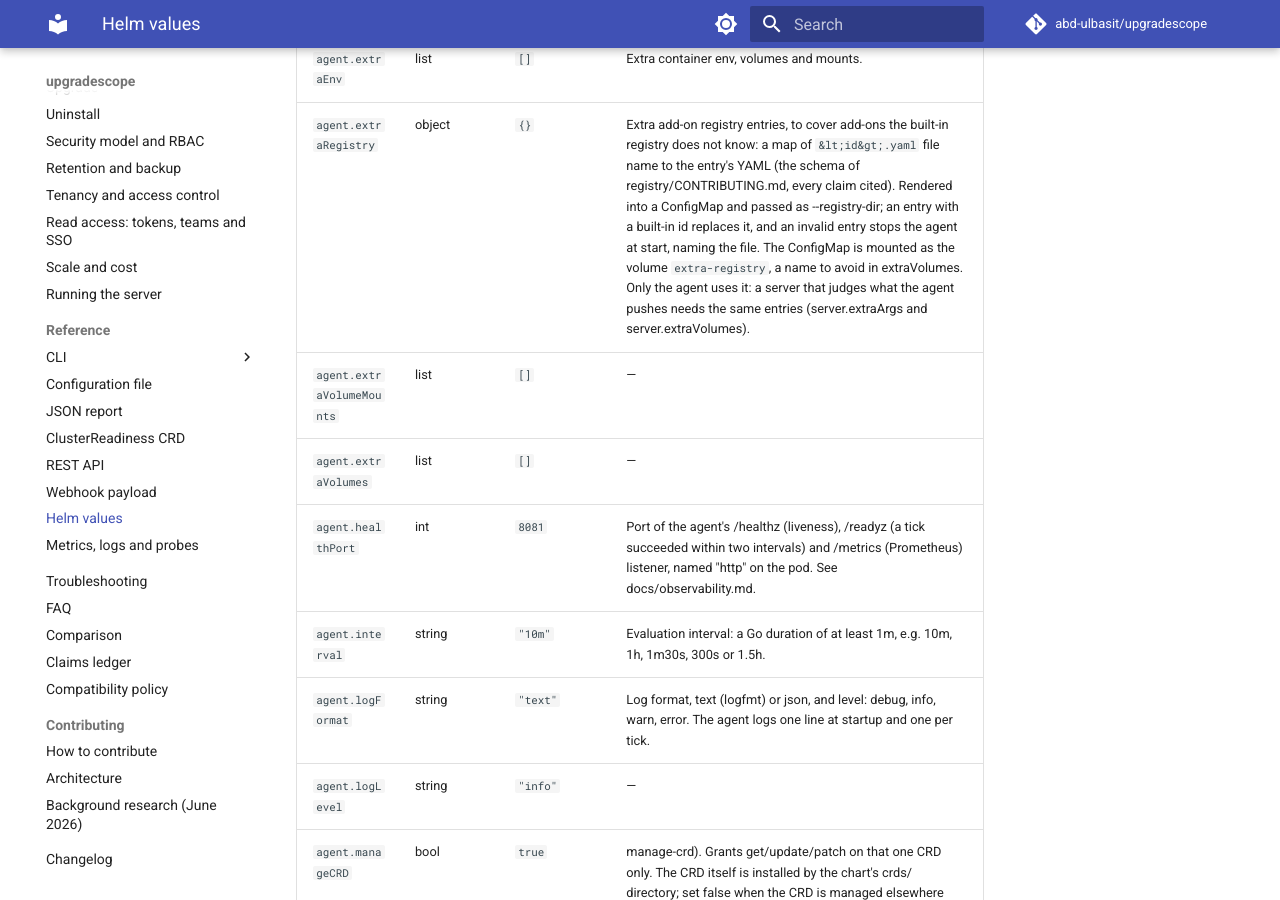
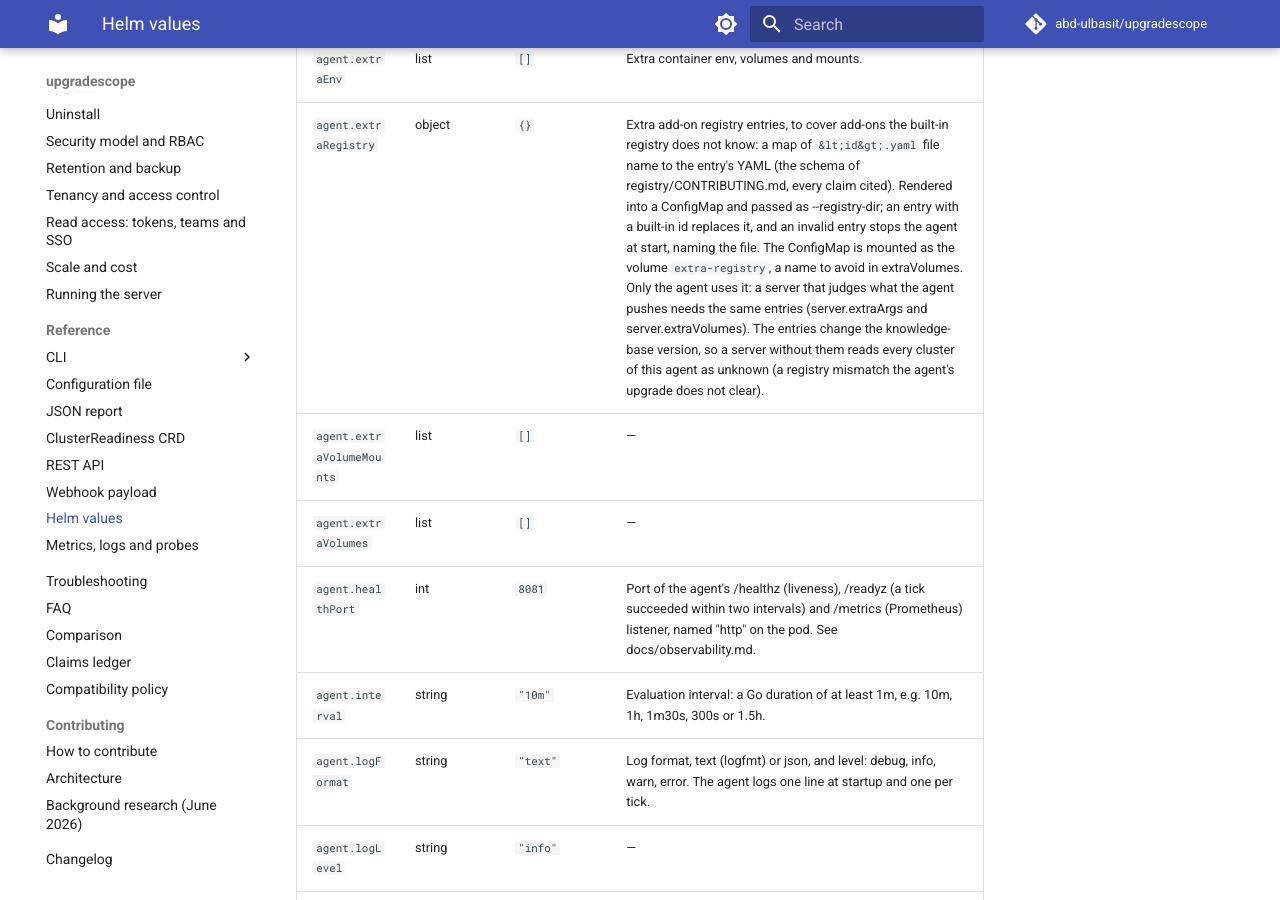
Before and after one commit to abd-ulbasit/upgradescope, an MkDocs documentation site: the page built from docs/reference/helm-values.md, in a window 1280 px wide and 900 px high, scrolled down 908 px. Built offline with MkDocs 1.6.1 and Material for MkDocs 9.7.7, drawn with Linux system fonts in a browser that asks for light colours; comment, search, counter and statistics services are not loaded.

Commit message:
docs(chart): extraRegistry without the same entries on the server reads unknown; regenerate references
Escapes the bidirectional-override character in the envelope test (ST1018).

Refs #267, #268

Co-Authored-By: Claude Fable 5 <noreply@anthropic.com>

```diff
--- a/docs/reference/helm-values.md
+++ b/docs/reference/helm-values.md
@@ -19,7 +19,7 @@ instead of being ignored. Installing and configuring the chart:
 | `agent.existingSecret` | string | `""` | Name of an existing Secret with key "serverToken" (preferred over an inline token for anything beyond dev). Mounted as a file, re-read on change: see serverToken. |
 | `agent.extraArgs` | list | `[]` | Extra `upgradescope agent` flags, e.g. ["--force-sync-every=2h"]. |
 | `agent.extraEnv` | list | `[]` | Extra container env, volumes and mounts. |
-| `agent.extraRegistry` | object | `{}` | Extra add-on registry entries, to cover add-ons the built-in registry does not know: a map of `&lt;id&gt;.yaml` file name to the entry's YAML (the schema of registry/CONTRIBUTING.md, every claim cited). Rendered into a ConfigMap and passed as --registry-dir; an entry with a built-in id replaces it, and an invalid entry stops the agent at start, naming the file. The ConfigMap is mounted as the volume `extra-registry`, a name to avoid in extraVolumes. Only the agent uses it: a server that judges what the agent pushes needs the same entries (server.extraArgs and server.extraVolumes). |
+| `agent.extraRegistry` | object | `{}` | Extra add-on registry entries, to cover add-ons the built-in registry does not know: a map of `&lt;id&gt;.yaml` file name to the entry's YAML (the schema of registry/CONTRIBUTING.md, every claim cited). Rendered into a ConfigMap and passed as --registry-dir; an entry with a built-in id replaces it, and an invalid entry stops the agent at start, naming the file. The ConfigMap is mounted as the volume `extra-registry`, a name to avoid in extraVolumes. Only the agent uses it: a server that judges what the agent pushes needs the same entries (server.extraArgs and server.extraVolumes). The entries change the knowledge-base version, so a server without them reads every cluster of this agent as unknown (a registry mismatch the agent's upgrade does not clear). |
 | `agent.extraVolumeMounts` | list | `[]` | — |
 | `agent.extraVolumes` | list | `[]` | — |
 | `agent.healthPort` | int | `8081` | Port of the agent's /healthz (liveness), /readyz (a tick succeeded within two intervals) and /metrics (Prometheus) listener, named "http" on the pod. See docs/observability.md. |
```
Also changed, not shown: deploy/chart/README.md (+1 -1 lines), 1 other file.
